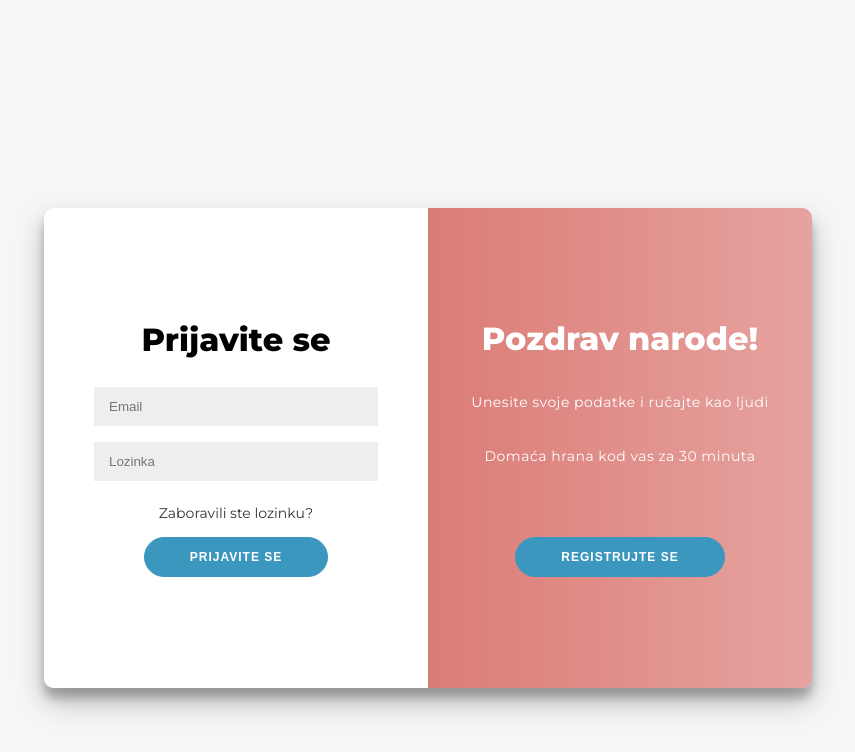
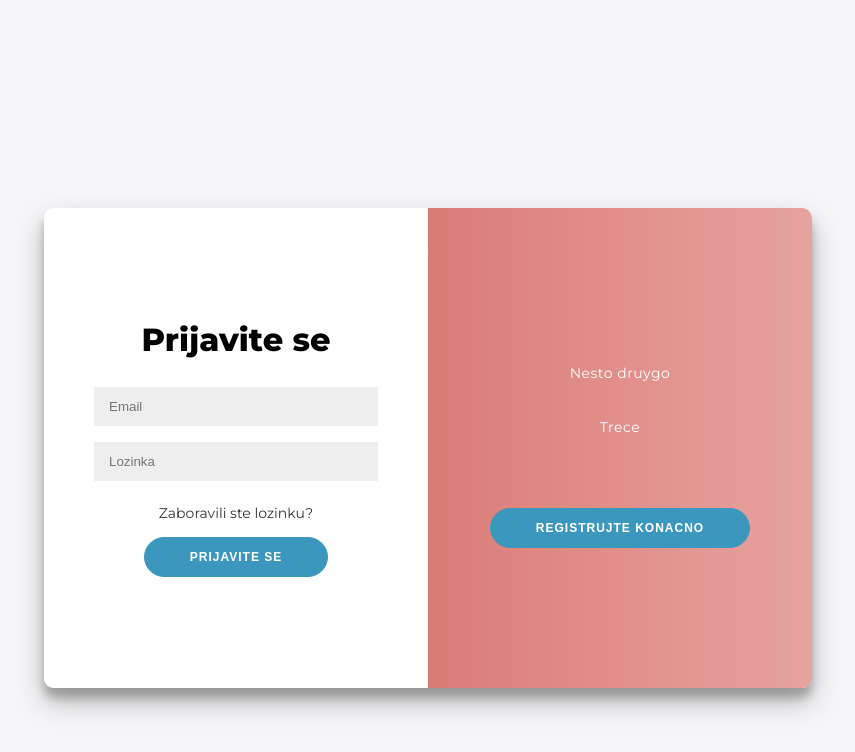
Before and after one commit to VasilijeFlask/delivery, a website: page public/login.html in a window 1280 px wide. Both pictures are taken after a click on the button "REGISTRUJTE SE". Shown: the whole page, without its empty margins (212-1067 px from the left). Drawn offline with Linux system fonts and the light colour scheme.

Commit message:
Added register page

```diff
--- a/public/login.html
+++ b/public/login.html
@@ -27,6 +27,16 @@
                 </div>
             </div>
         </div>
+        <div class="register-container">
+            <div class="overlay">
+                <div class="overlay-panel overlay-right">
+                    <p class="p1">Nesto druygo</p>
+                    <p class="p2">Trece</p>
+                    <button>Registrujte konacno</button>
+                </div>
+            </div>
+        </div>
     </div>
+    <script src="scripts/login.js"></script>
 </body>
 </html>
--- /dev/null
+++ b/public/scripts/login.js
@@ -0,0 +1,15 @@
+// LOGIN
+console.log('function')
+document.addEventListener('DOMContentLoaded', function() {
+
+  var overlay = document.querySelector('.overlay')
+  var register = document.querySelector('.register-container')
+  var registerBtn = document.querySelector('.ghost')
+
+
+  registerBtn.addEventListener('click', function() {
+    overlay.style.display = 'none'
+    register.style.display = 'block'
+  });
+
+});
--- a/public/scripts/main.js
+++ b/public/scripts/main.js
@@ -346,6 +346,10 @@ document.addEventListener('DOMContentLoaded', function() {
   });
 });
 
+
+
+
+
 //ovo treba negde iskoristiti
 // var addComment = 'Dodajte komentar'
 // function removeListeners() {
--- a/public/styles/login.css
+++ b/public/styles/login.css
@@ -165,6 +165,7 @@ input {
 	overflow: hidden;
 	transition: transform 0.6s ease-in-out;
 	z-index: 100;
+	visibility: visible;
 }
 
 .container.right-panel-active .overlay-container{
@@ -185,6 +186,7 @@ input {
 	width: 200%;
   	transform: translateX(0);
 	transition: transform 0.6s ease-in-out;
+	display: block;
 }
 
 .container.right-panel-active .overlay {
@@ -204,6 +206,7 @@ input {
 	width: 50%;
 	transform: translateX(0);
 	transition: transform 0.6s ease-in-out;
+	visibility: visible;
 }
 
 .overlay-left {
@@ -247,3 +250,15 @@ input {
 	height: 40px;
 	width: 40px;
 }
+
+.register-container {
+	position: absolute;
+	top: 0;
+	left: 50%;
+	width: 50%;
+	height: 100%;
+	overflow: hidden;
+	transition: transform 0.6s ease-in-out;
+	z-index: 100;
+	display: none;
+}
```
Also changed, not shown: public/index.html (+2 -2 lines).
